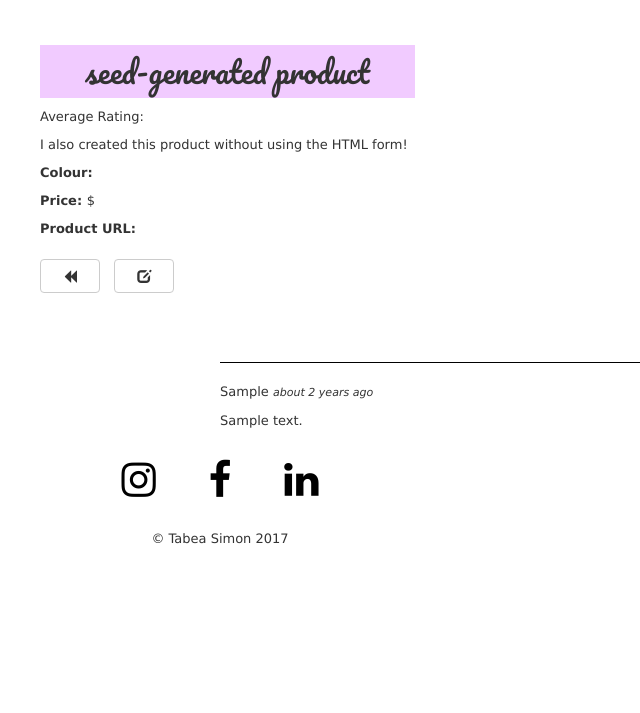
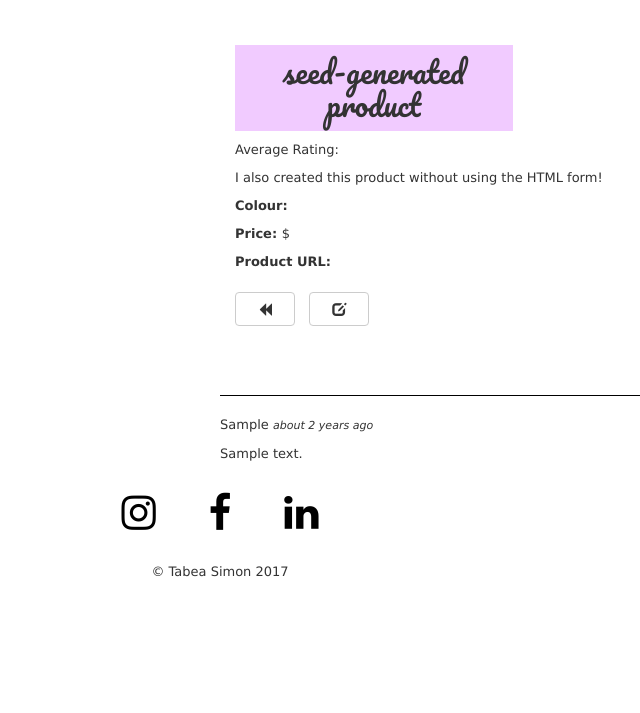
Before and after one commit to tabea89/Surf-App---Final, a Rails app: page /products/1 in a window 1280 px wide. Shown: the part 55-768 px from the top of the page, without its empty margins (420-1060 px from the left). Run offline with Rails 7, Linux system fonts and the light colour scheme; data comes from the database, SQL or seed files in the repository; tables that the repository leaves empty hold one stand-in row (values such as "Sample post"); style sheets or scripts are compiled from the project's sources; some libraries are stand-ins or nearby versions.

Commit message:
Show page style updates

```diff
--- a/app/assets/stylesheets/application.css
+++ b/app/assets/stylesheets/application.css
@@ -265,10 +265,6 @@
   margin-right: 10px;
 }
 
-.comment_new {
-  padding-right: 30px;
-}
-
 /*Footer*/
 
 .page-wrap {
--- a/app/views/products/show.html.erb
+++ b/app/views/products/show.html.erb
@@ -2,28 +2,25 @@
   <p id="notice"><%= notice %></p>
 
   <div class="row">
-    <div class="col-md-4 col-sm-12">
+    <div class="col-md-6 col-sm-12">
       <% if @product.image_url %>
         <%= image_tag(@product.image_url, class:"img-responsive") %>
       <% end %>
     </div>
 
-    <div class="col-md-8 col-sm-12">
-      <div class="product_info">
+    <div class="col-md-6 col-sm-12">
       <h2 class="product_header"><%= @product.name %></h2>
       <p>Average Rating: <div class="rated" data-score="<%= @product.average_rating %>"></div> </p>
     	<p><%= @product.description %>
       <p><strong>Colour: </strong><%= @product.colour %></p>
       <p><strong>Price: </strong><%= @product.price %> $</p>
      	<p><strong>Product URL: </strong><%= @product.image_url %></p>
-      </div>
-
       <div class="show_btn">
         <%= link_to '', products_path, class: 'show_edit btn btn-default glyphicon glyphicon-backward' %>
         <%= link_to '', edit_product_path(@product), class: 'show_edit btn btn-default glyphicon glyphicon-edit' %>
       </div>
+    </div>
 
-    </div>
     <div class="row">
       <div class="col-md-6 col-sm-12">
         <%= render 'new_comment' %>
@@ -32,6 +29,7 @@
       <div class="col-md-6 col-sm-12">
         <%= render 'comments'%>
       </div>
+    </div>
 
 
 </div>
```
Lines whose indentation alone changed are shown as unchanged.
